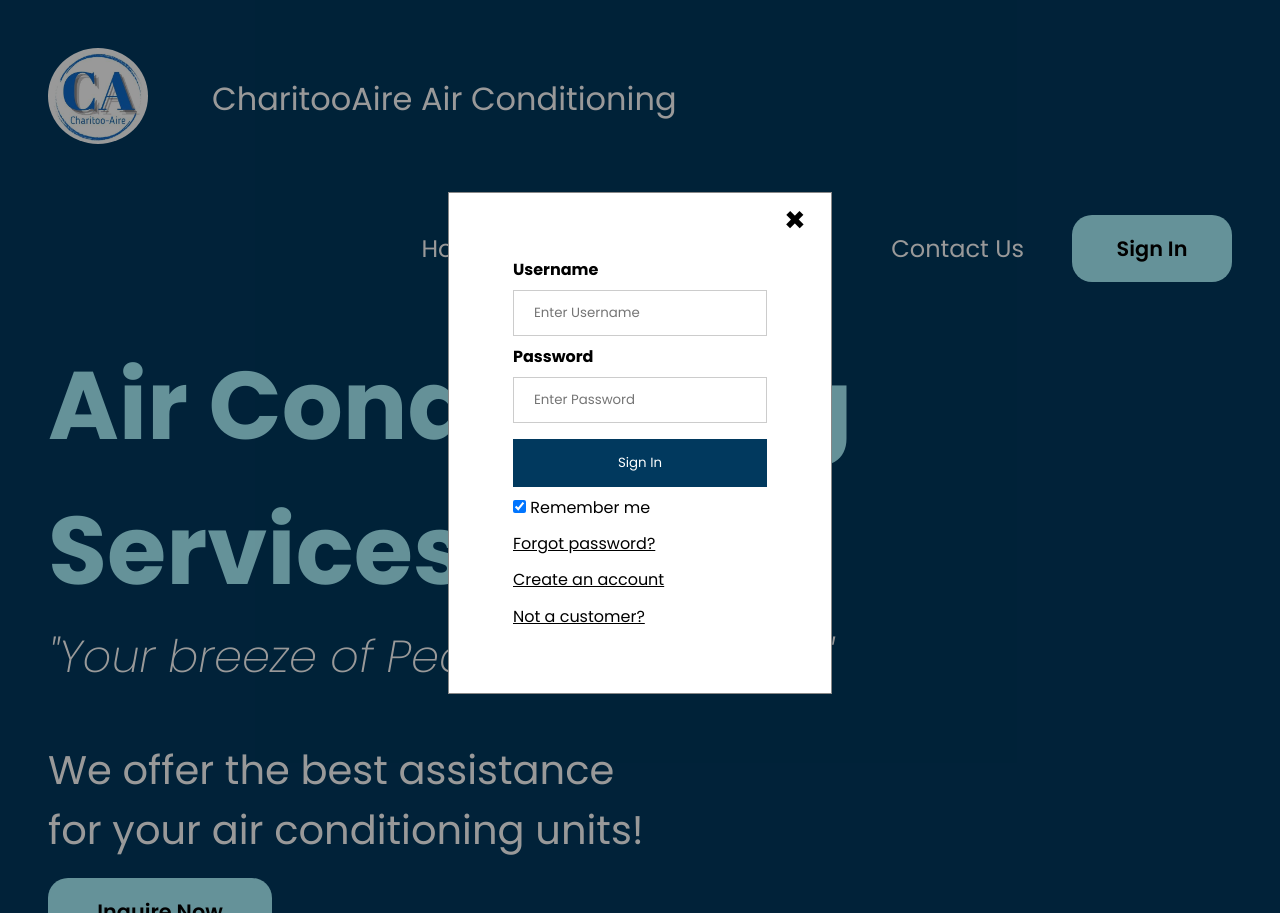
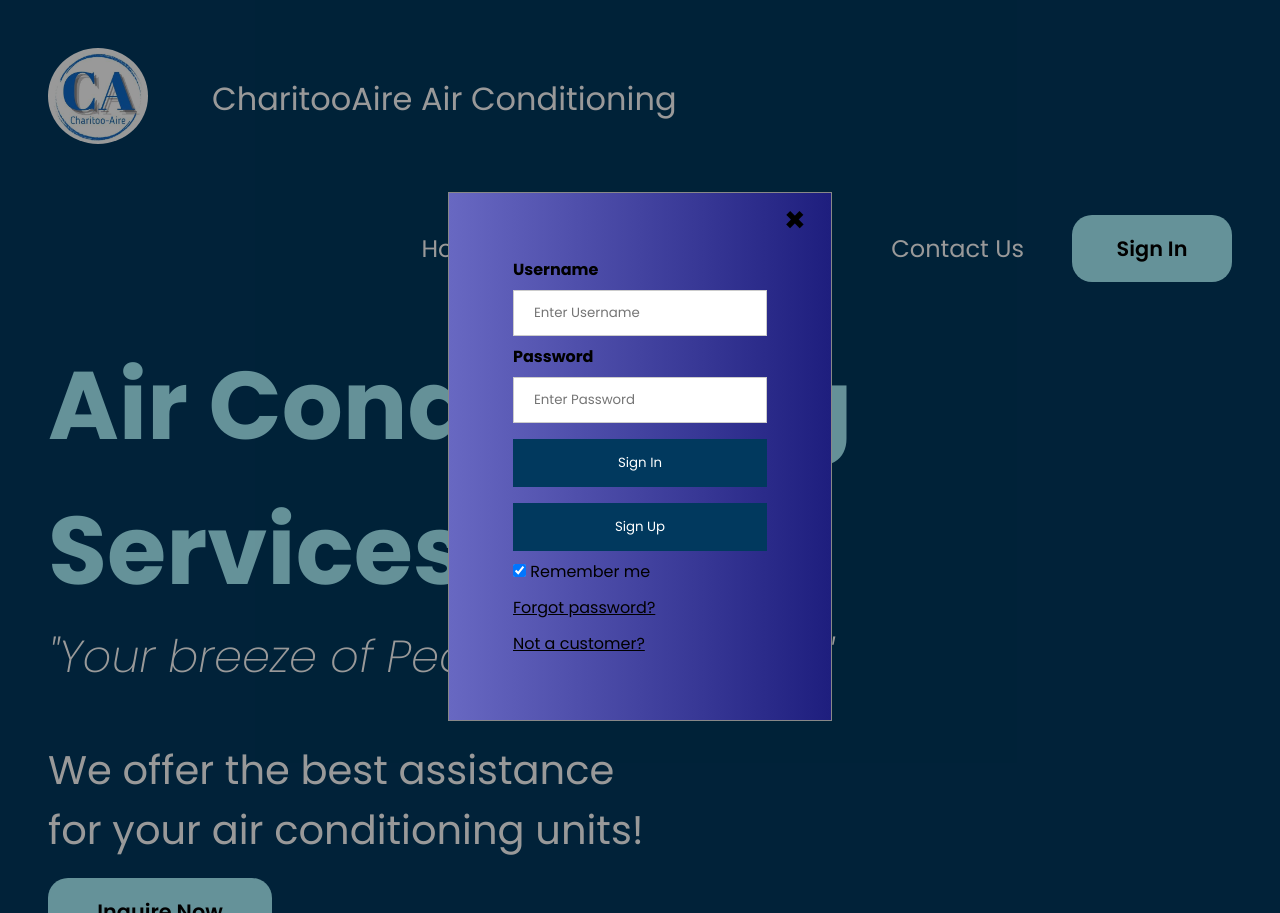
Before and after one commit to eirolnepo/charitooaire-website, a PHP site: page / in a window 1280 px wide, after a click on "Sign In". Run offline with PHP 8.4, Linux system fonts and the light colour scheme.

Commit message:
added a sign up button and removed the create an account link in the lower elements, added a background color

```diff
--- a/css/style.css
+++ b/css/style.css
@@ -134,7 +134,7 @@ h1 {
 }
 
 .modal-content {
-    background-color: white;
+    background: linear-gradient(to right, rgb(104, 104, 194), rgb(30, 30, 126));
     margin: 15% auto;
     padding: 3rem;
     border: 1px solid #888;
--- a/index.html
+++ b/index.html
@@ -40,13 +40,13 @@
         <input type="password" placeholder="Enter Password" name="psw" required>
 
         <button type="submit">Sign In</button>
+        <button type="submit">Sign Up</button>
 
         <div id="lower-container">
             <label>
                 <input type="checkbox" checked="checked" name="remember"> Remember me
             </label>
             <a href="#" class="lower-elements">Forgot password?</a>
-            <a href="#" class="lower-elements">Create an account</a>
             <a href="#" class="lower-elements">Not a customer?</a>
         </div>
       </div>
```
